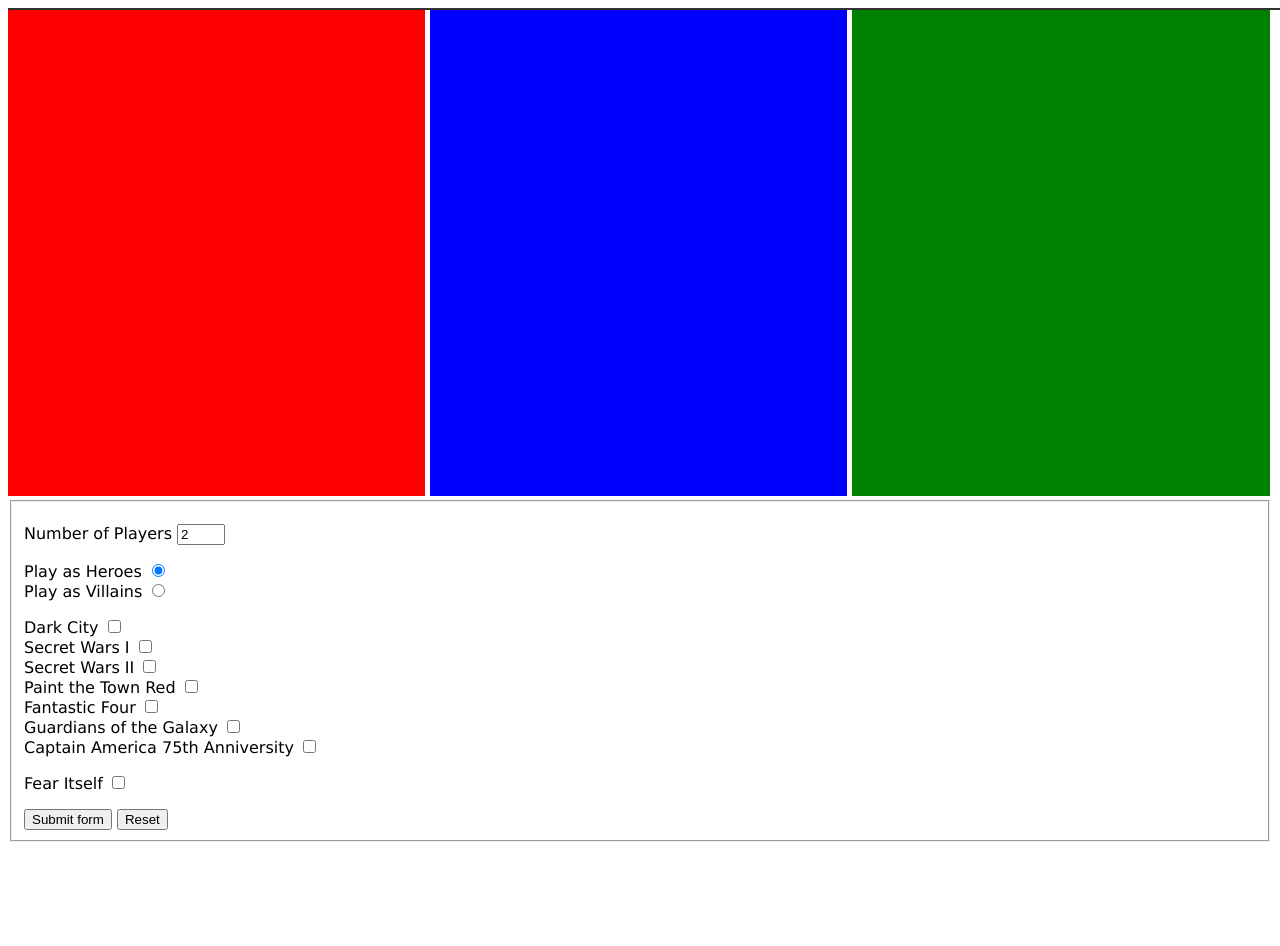
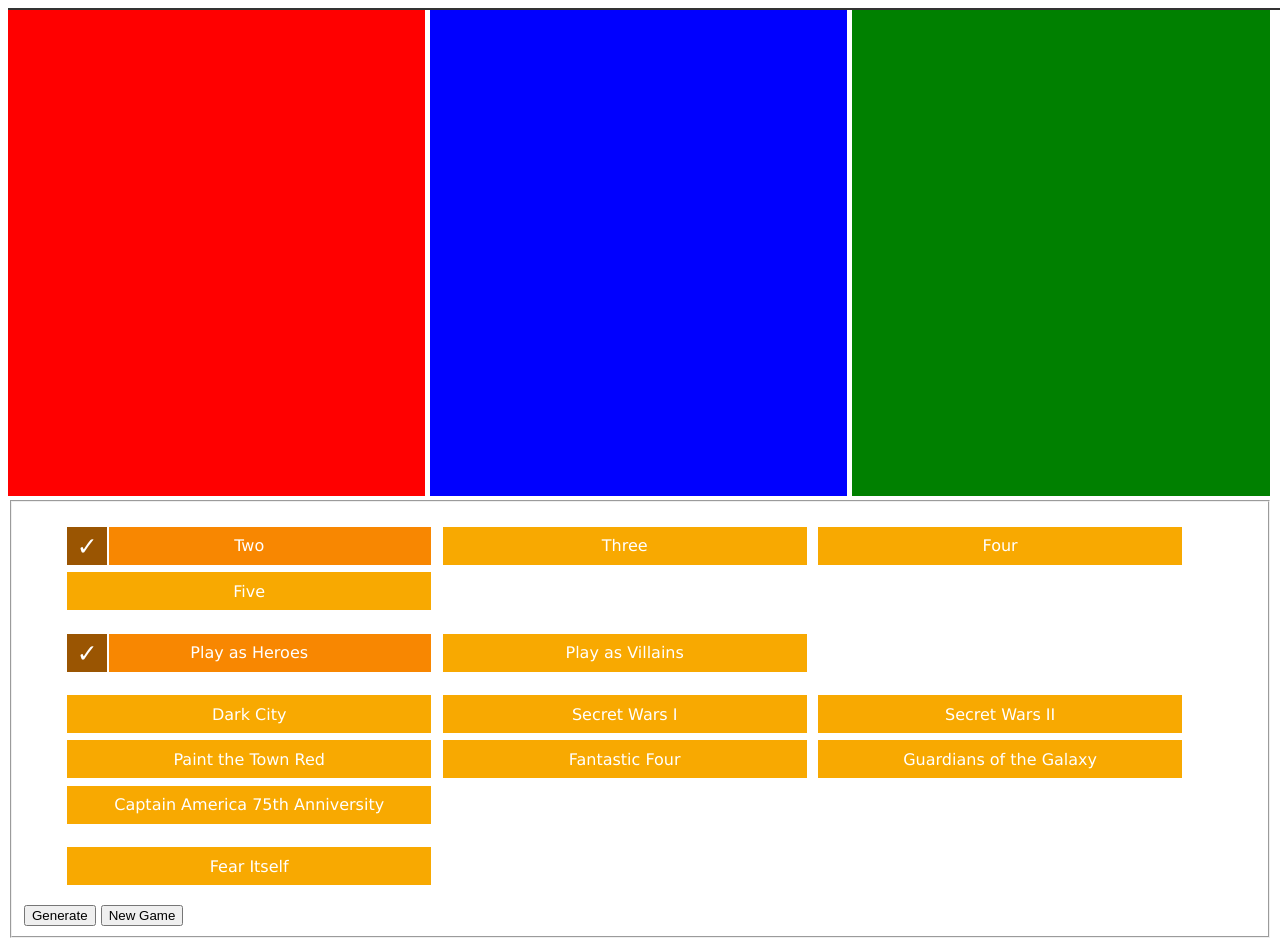
Before and after one commit to nicram26/nicramx.github.io, a plain HTML site: page index.html in a window 1280 px wide. Before the commit the page ends 850 px from the top, so only its background shows below. Drawn offline with Linux system fonts and the light colour scheme.

Commit message:
1.0.4
Made the form a little nicer for now.

```diff
--- a/css/styles.css
+++ b/css/styles.css
@@ -77,3 +77,62 @@
 button:hover {
 	cursor:pointer;
 }
+
+
+ul {
+  list-style: none;
+}
+ul li {
+  padding: 0.2em;
+  display: inline-block;
+}
+
+label.styled {
+  background-color: #f8a901;
+  display: block;
+  width: 300px;
+  text-align: center;
+  padding: 0.6em 2em;
+  color: #fff;
+  transition: all 0.4s ease;
+  position: relative;
+  overflow: hidden;
+  cursor: pointer;
+}
+label.styled:before {
+  content: '✓';
+  line-height: 40px;
+  font-size: 25px;
+  color: #fff;
+  width:40px;
+  height:100%;
+  background-color: #9a5502;
+  position: absolute;
+  top:0;
+  left:100%;
+  transition: all 0.4s ease;
+  opacity: 0;
+  border-right: 2px solid #fff;
+}
+label.styled:hover:before {
+  left: 98%;
+  opacity: .3;
+}
+input.styled {
+  display: none;
+}
+
+/* :: CHECKED :: */
+input.styled:checked ~ label.styled {
+  background-color: #f88701;
+  animation: throw 0.5s linear;
+}
+input.styled:checked ~ label.styled:before {
+  left:0px;
+  opacity: 1;
+}
+@keyframes throw {
+   0%,63% {margin-left: 0;}
+   64% {margin-left: -5px;}
+   100% {margin-left: 0;}
+}
--- a/index.html
+++ b/index.html
@@ -43,43 +43,84 @@
 
         <fieldset>
 
-            <p>
-            	<label>Number of Players</label>
-            	<input type="number" name="players" size="4" min="2" max="5" value="2" />
+            <p id="numberPlayers">
+            	<ul>
+                	<li>
+                        <input type="radio" name="players" value="2" checked class="styled" id="a_1"/>
+                        <label class="styled" for="a_1">Two</label>
+                    </li>
+                    <li>
+                        <input type="radio" name="players" value="3" class="styled" id="a_2"/>
+                        <label class="styled" for="a_2">Three</label>
+                    </li>
+                    <li>
+                        <input type="radio" name="players" value="4" class="styled" id="a_3"/>
+                        <label class="styled" for="a_3">Four</label>
+                    </li>
+                    <li>
+                        <input type="radio" name="players" value="5" class="styled" id="a_4"/>
+                        <label class="styled" for="a_4">Five</label>
+                    </li>
+                </ul>
             </p>
 
             <p id="gameType">
-                <label>Play as Heroes</label>
-                <input type="radio" name="game" value="good" checked />
-                <br>
-                <label>Play as Villains</label>
-                <input type="radio" name="game" value="evil"/>
+            	<ul>
+              		<li>
+                		<input type="radio" name="game" value="good" checked class="styled" id="b_1"/>
+                        <label class="styled" for="b_1">Play as Heroes</label>
+                    </li>
+                    <li>
+                        <input type="radio" name="game" value="evil" class="styled" id="b_2"/>
+						<label class="styled" for="b_2">Play as Villains</label>
+                    </li>
+				</ul>
             </p>
 
             <p id="heroExpansions">
-                <label>Dark City</label>
-                <input type="checkbox" name="expansionH" value="dc"/><br>
-                <label>Secret Wars I</label>
-                <input type="checkbox" name="expansionH" value="swi" /><br>
-                <label>Secret Wars II</label>
-                <input type="checkbox" name="expansionH" value="swii" /><br>
-                <label>Paint the Town Red</label>
-                <input type="checkbox" name="expansionH" value="pttr"/><br>
-                <label>Fantastic Four</label>
-                <input type="checkbox" name="expansionH" value="ff"/><br>
-                <label>Guardians of the Galaxy</label>
-                <input type="checkbox" name="expansionH" value="gotg"/><br>
-                <label>Captain America 75th Anniversity</label>
-                <input type="checkbox" name="expansionH" value="ca75"/>
+            	<ul>
+                    <li>
+                    	<input type="checkbox" name="expansionH" value="dc" class="styled" id="c_1"/>
+                    	<label class="styled" for="c_1">Dark City</label>
+                    </li>
+                    <li>
+                        <input type="checkbox" name="expansionH" value="swi" class="styled" id="c_2"/>
+                        <label class="styled" for="c_2">Secret Wars I</label>
+                    </li>
+                    <li>
+                        <input type="checkbox" name="expansionH" value="swii" class="styled" id="c_3"/>
+                        <label class="styled" for="c_3">Secret Wars II</label>
+                    </li>
+                    <li>
+                        <input type="checkbox" name="expansionH" value="pttr" class="styled" id="c_4"/>
+                        <label class="styled" for="c_4">Paint the Town Red</label>
+                    </li>
+                    <li>
+                        <input type="checkbox" name="expansionH" value="ff" class="styled" id="c_5"/>
+                        <label class="styled" for="c_5">Fantastic Four</label>
+                    </li>
+                    <li>
+                        <input type="checkbox" name="expansionH" value="gotg" class="styled" id="c_6"/>
+                        <label class="styled" for="b_6">Guardians of the Galaxy</label>
+                    </li>
+                    <li>
+                        <input type="checkbox" name="expansionH" value="ca75" class="styled" id="c_7"/>
+                        <label class="styled" for="c_7">Captain America 75th Anniversity</label>
+                    </li>
+                </ul>
             </p>
 
             <p id="villainExpansions">
-                <label>Fear Itself</label>
-                <input type="checkbox" name="expansionV" value="fi"/>
+            	<ul>
+                	<li>
+                		<input type="checkbox" name="expansionV" value="fi" class="styled" id="c_8"/>
+                		<label class="styled" for="c_8">Fear Itself</label>
+            		</li>
+                </ul>
             </p>
 
-            <button type="button" onClick="init();">Submit form</button>
-            <button type="reset">Reset</button>
+            <button type="button" onClick="init();">Generate</button>
+            <button type="reset">New Game</button>
 
 		</fieldset>
 
--- a/js/heroes.js
+++ b/js/heroes.js
@@ -87,7 +87,6 @@
 var picked = {};
 
 //number of each type required to play
-var numOfPlayers;
 var numOfHeroes;
 var numOfVillians;
 var numOfHenchmen;
@@ -146,10 +145,9 @@
 }
 
 //Initialize
-function initializeHeroes(sets) {
+function initializeHeroes(sets,numP) {
 	setupAllH();
-	numOfPlayers = document.getElementById("myform").players.value;
-	heroesSetup(numOfPlayers);
+	heroesSetup(numP);
 	if(sets != "")
 		fullList = eval("combineObjects(hb," + sets + ")");
 	else fullList = combineObjects(hb);
@@ -162,7 +160,6 @@
 }
 
 function resetAll() {
-	numOfPlayers = 0;
 	numOfHeroes = 0;
 	numOfVillains = 0;
 	numOfHenchmen = 0;
--- a/js/script.js
+++ b/js/script.js
@@ -1,6 +1,7 @@
 var heroesGame;
 var villainsGame;
 
+//Checks the radio buttons if hero or villain game
 function checkGameType() {
 	if(document.getElementById("myform").game[0].checked) {
 		heroesGame = true;
@@ -12,6 +13,7 @@
 	}
 }
 
+//Checks to see what expansions are selected
 function checkBoxes() {
 	var result = "";
 	if(heroesGame) {
@@ -29,6 +31,27 @@
 	result = result.substring(0,result.length-1);
 	return result;
 }
+
+//Checks to see how many players are there
+function checkPlayers() {
+	var num;
+	for(var i=0; i<document.getElementById("myform").players.length; i++) {
+		if(document.getElementById("myform").players[i].checked)
+			num = document.getElementById("myform").players[i].value;
+
+	}
+	return num;
+}
+
+//function hideVillains() {
+//	document.getElementById("villainExpansions").fadeOut();
+//	document.getElementById("heroExpansions").fadeIn();
+//}
+//
+//function hideHeroes() {
+//	document.getElementById("villainExpansions").fadeIn();
+//	document.getElementById("heroExpansions").fadeOut();
+//}
 
 function updateLeft() {
 	var a = "";
@@ -91,13 +114,14 @@
 }
 
 function init() {
+	var p = checkPlayers();
 	checkGameType();
 	var x = checkBoxes();
 	if(heroesGame) {
-		initializeHeroes(x);
+		initializeHeroes(x,p);
 	}
 	else if(villainsGame) {
-		initializeVillains(x);
+		initializeVillains(x,p);
 	}
 	updateLeft();
 	updateRight();
--- a/js/villians.js
+++ b/js/villians.js
@@ -37,7 +37,6 @@
 var fullList = {};
 
 //number of each type required to play
-var numOfPlayers;
 var numOfAllies;
 var numOfAdversaries;
 var numOfBackup;
@@ -108,10 +107,9 @@
 }
 
 //Initialize
-function initializeVillains(sets) {
+function initializeVillains(sets,players) {
 	setupAllV();
-	numOfPlayers = document.getElementById("myform").players.value;
-	villainsSetup(numOfPlayers);
+	villainsSetup(players);
 	if(sets != "")
 		fullList = eval("combineObjects(vb," + sets + ")");
 	else fullList = combineObjects(vb);
@@ -124,7 +122,6 @@
 }
 
 function resetAll() {
-	numOfPlayers = 0;
 	numOfAllies = 0;
 	numOfAdversaries = 0;
 	numOfBackup = 0;
```
